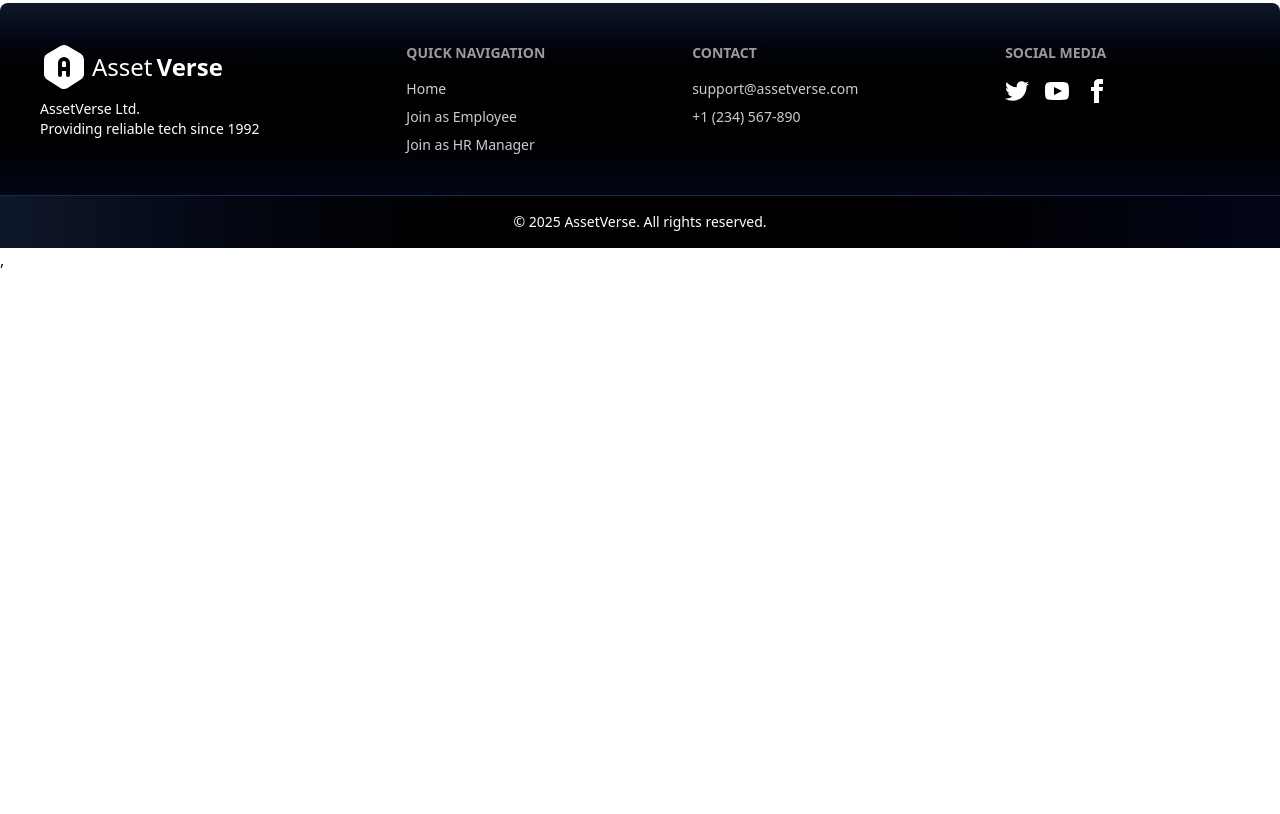
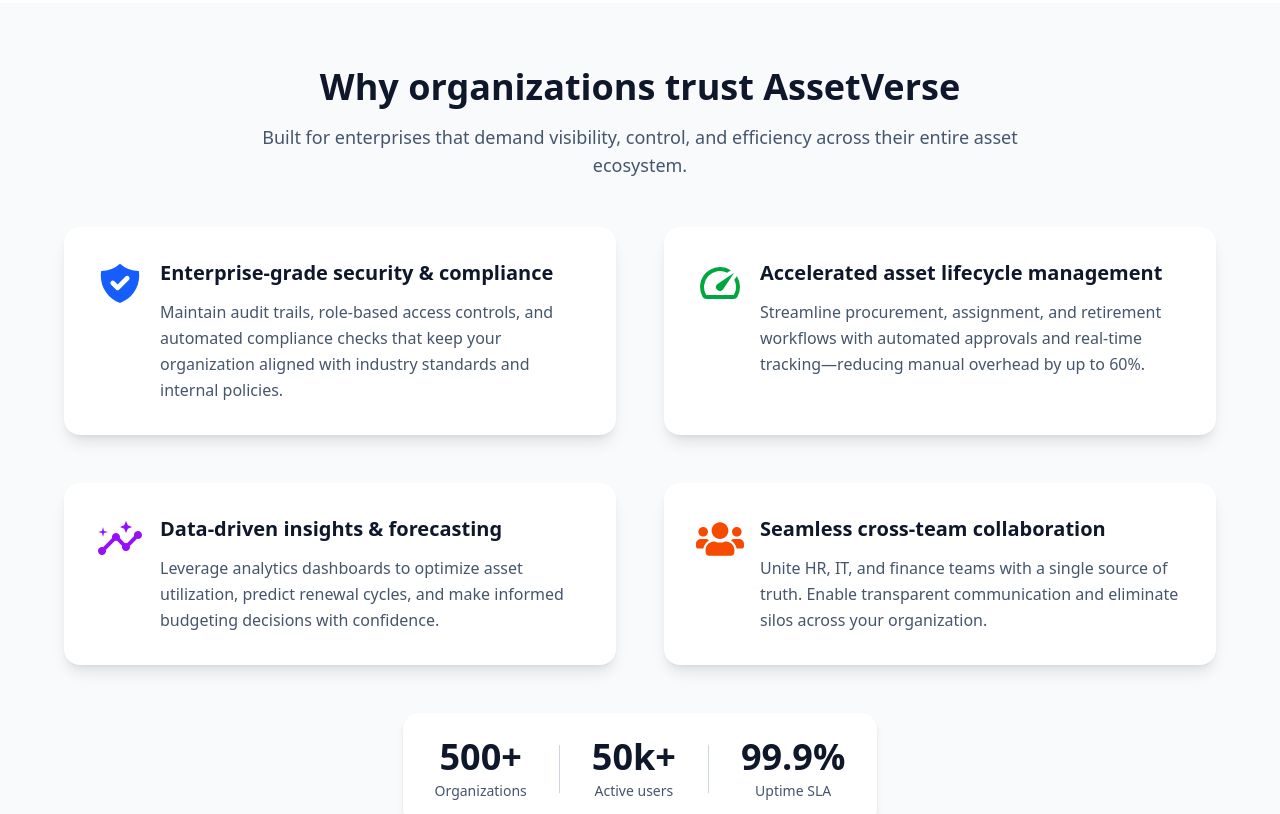
Before and after one commit to chamok192/AssetVerse, a React (Vite) app: page / in a window 1280 px wide. Shown: the part 1160-1974 px from the top of the page. Before the commit the page ends 1432 px from the top, so only its background shows below. Built offline with nearby package versions, Linux system fonts and the light colour scheme.

Commit message:
about seciton done

```diff
--- a/src/Pages/Home/Home.jsx
+++ b/src/Pages/Home/Home.jsx
@@ -1,12 +1,14 @@
 import React from 'react';
 import Banner from '../Shared/Banner/Banner';
 import FeatureCards from '../Shared/FeatureCards/FeatureCards';
+import About from '../Shared/About/About';
 
 const Home = () => {
     return (
         <div>
             <Banner/>
             <FeatureCards/>
+            <About/>
         </div>
     );
 };
--- /dev/null
+++ b/src/Pages/Shared/About/About.jsx
@@ -0,0 +1,114 @@
+import React from 'react';
+import { motion } from 'framer-motion';
+import { HiShieldCheck } from 'react-icons/hi';
+import { MdSpeed, MdInsights } from 'react-icons/md';
+import { FaUsers } from 'react-icons/fa';
+
+const MotionDiv = motion.div;
+
+const benefits = [
+    {
+        icon: HiShieldCheck,
+        title: 'Enterprise-grade security & compliance',
+        description: 'Maintain audit trails, role-based access controls, and automated compliance checks that keep your organization aligned with industry standards and internal policies.',
+        color: 'text-blue-600'
+    },
+    {
+        icon: MdSpeed,
+        title: 'Accelerated asset lifecycle management',
+        description: 'Streamline procurement, assignment, and retirement workflows with automated approvals and real-time tracking—reducing manual overhead by up to 60%.',
+        color: 'text-green-600'
+    },
+    {
+        icon: MdInsights,
+        title: 'Data-driven insights & forecasting',
+        description: 'Leverage analytics dashboards to optimize asset utilization, predict renewal cycles, and make informed budgeting decisions with confidence.',
+        color: 'text-purple-600'
+    },
+    {
+        icon: FaUsers,
+        title: 'Seamless cross-team collaboration',
+        description: 'Unite HR, IT, and finance teams with a single source of truth. Enable transparent communication and eliminate silos across your organization.',
+        color: 'text-orange-600'
+    }
+];
+
+const About = () => {
+    return (
+        <section className="py-16 px-6 lg:px-16 bg-slate-50">
+            <div className="max-w-7xl mx-auto">
+                <MotionDiv
+                    initial={{ opacity: 0, y: 20 }}
+                    whileInView={{ opacity: 1, y: 0 }}
+                    viewport={{ once: true, amount: 0.2 }}
+                    transition={{ duration: 0.6 }}
+                    className="text-center mb-12"
+                >
+                    <h2 className="text-4xl font-semibold text-slate-900 mb-4">
+                        Why organizations trust AssetVerse
+                    </h2>
+                    <p className="text-lg text-slate-600 max-w-3xl mx-auto">
+                        Built for enterprises that demand visibility, control, and efficiency across their entire asset ecosystem.
+                    </p>
+                </MotionDiv>
+
+                <div className="grid gap-8 md:grid-cols-2 lg:gap-12">
+                    {benefits.map((benefit, idx) => {
+                        const Icon = benefit.icon;
+                        return (
+                            <MotionDiv
+                                key={benefit.title}
+                                initial={{ opacity: 0, y: 30 }}
+                                whileInView={{ opacity: 1, y: 0 }}
+                                viewport={{ once: true, amount: 0.3 }}
+                                transition={{ duration: 0.5, delay: idx * 0.1 }}
+                                className="bg-white rounded-2xl p-8 shadow-lg hover:shadow-xl transition-shadow duration-300"
+                            >
+                                <div className="flex items-start gap-4">
+                                    <div className={`shrink-0 ${benefit.color}`}>
+                                        <Icon className="text-5xl" />
+                                    </div>
+                                    <div>
+                                        <h3 className="text-xl font-semibold text-slate-900 mb-3">
+                                            {benefit.title}
+                                        </h3>
+                                        <p className="text-slate-600 leading-relaxed">
+                                            {benefit.description}
+                                        </p>
+                                    </div>
+                                </div>
+                            </MotionDiv>
+                        );
+                    })}
+                </div>
+
+                <MotionDiv
+                    initial={{ opacity: 0, y: 20 }}
+                    whileInView={{ opacity: 1, y: 0 }}
+                    viewport={{ once: true, amount: 0.3 }}
+                    transition={{ duration: 0.6, delay: 0.4 }}
+                    className="mt-12 text-center"
+                >
+                    <div className="inline-flex items-center gap-8 bg-white rounded-2xl px-8 py-6 shadow-md">
+                        <div className="text-center">
+                            <p className="text-4xl font-bold text-slate-900">500+</p>
+                            <p className="text-sm text-slate-600 mt-1">Organizations</p>
+                        </div>
+                        <div className="h-12 w-px bg-slate-300"></div>
+                        <div className="text-center">
+                            <p className="text-4xl font-bold text-slate-900">50k+</p>
+                            <p className="text-sm text-slate-600 mt-1">Active users</p>
+                        </div>
+                        <div className="h-12 w-px bg-slate-300"></div>
+                        <div className="text-center">
+                            <p className="text-4xl font-bold text-slate-900">99.9%</p>
+                            <p className="text-sm text-slate-600 mt-1">Uptime SLA</p>
+                        </div>
+                    </div>
+                </MotionDiv>
+            </div>
+        </section>
+    );
+};
+
+export default About;
```
